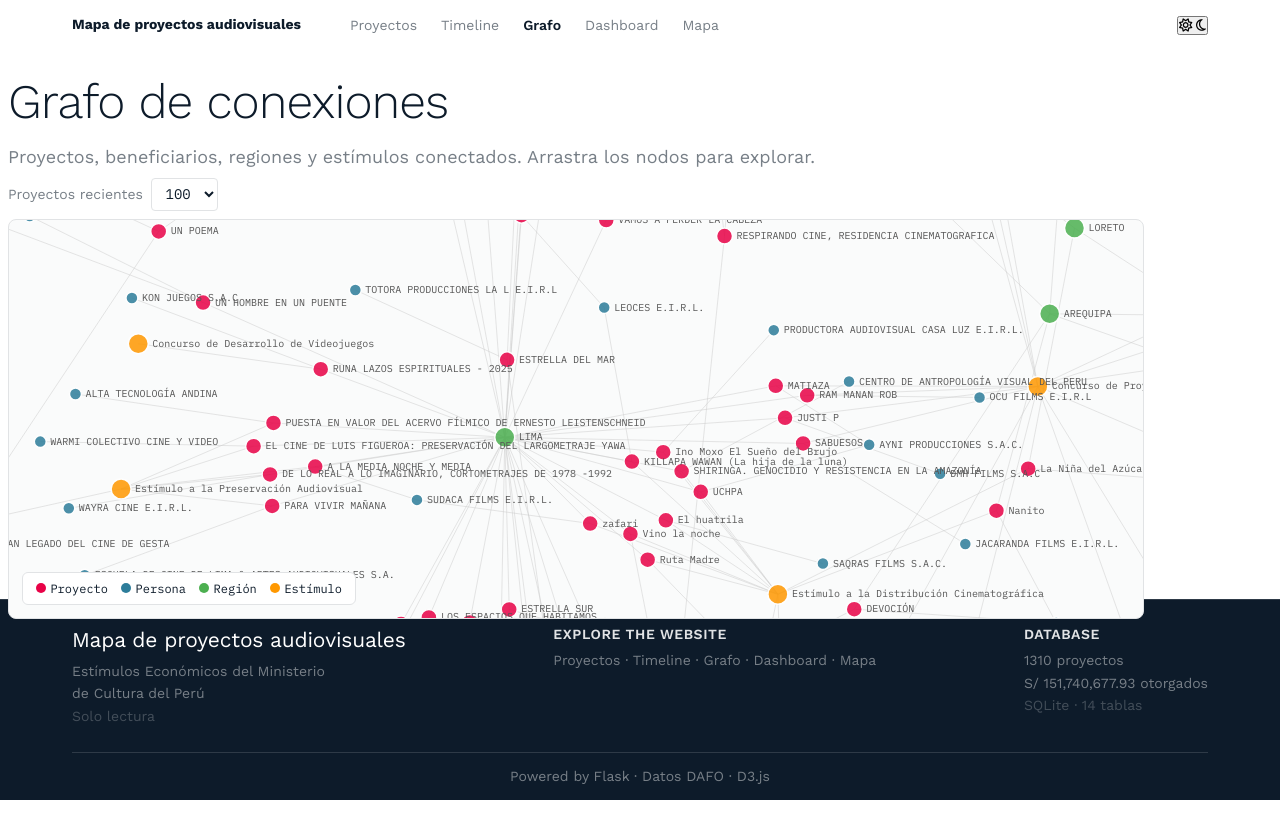
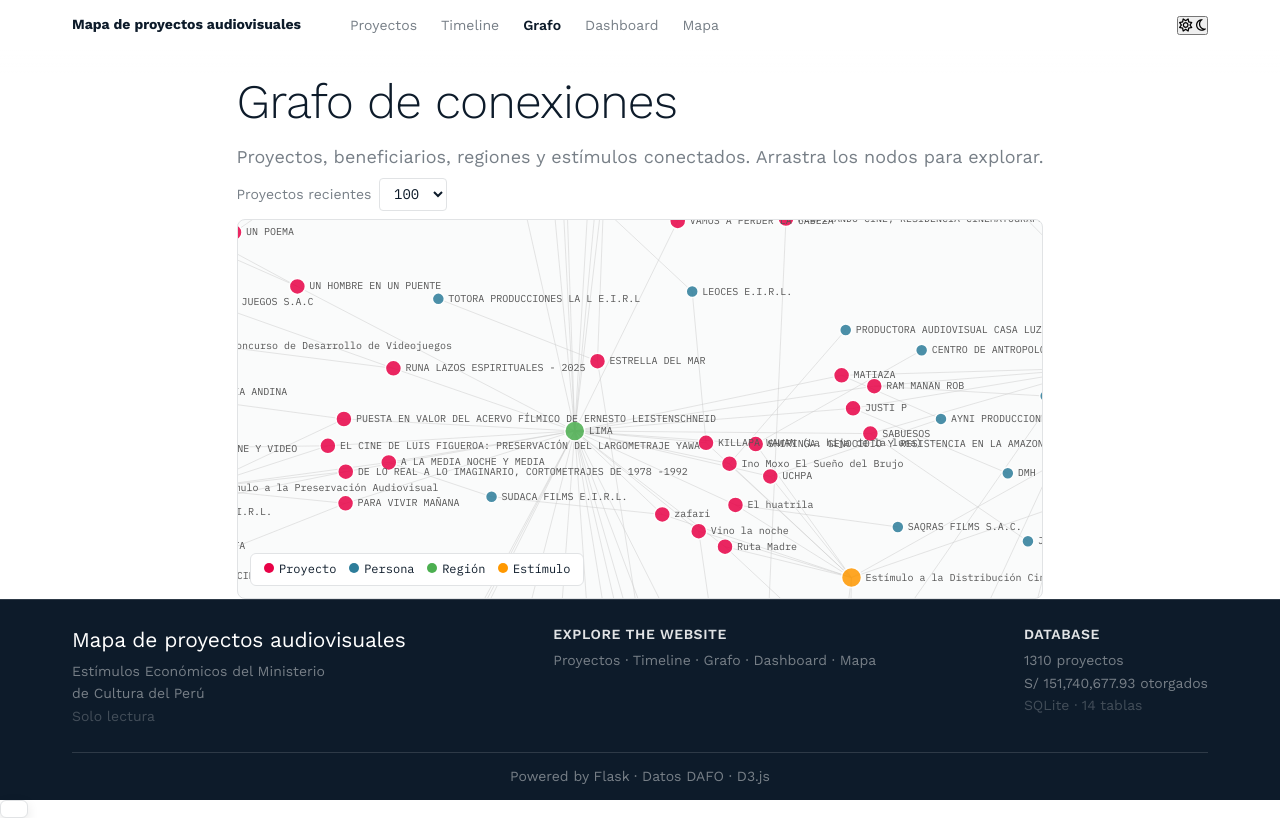
Before and after one commit to efrainbs/analisis-concursos-dafo, a Flask app: page /graph in a window 1280 px wide. Run offline with Flask 3, Linux system fonts and the light colour scheme; data comes from the database, SQL or seed files in the repository.

Commit message:
Graph: move footer inside page-wrap for reliable flex height

```diff
--- a/templates/graph.html
+++ b/templates/graph.html
@@ -31,7 +31,7 @@
   --footer-bg: #0E1D2E; --footer-border: #1D2A38;
 }
 * { margin: 0; padding: 0; box-sizing: border-box; }
-body { display: flex; flex-direction: column; font-family: var(--body-font); background: var(--neutral-0); color: var(--neutral-100); -webkit-font-smoothing: antialiased; font-size: 100%; font-weight: 400; line-height: 1.5; overflow-x: hidden; }
+body { font-family: var(--body-font); background: var(--neutral-0); color: var(--neutral-100); -webkit-font-smoothing: antialiased; font-size: 100%; font-weight: 400; line-height: 1.5; overflow-x: hidden; }
 a { color: inherit; text-decoration: none; }
 .wrap { max-width: 90vw; margin: 0 auto; padding: 0 0.5rem; }
 .c-header { position: sticky; top: 0; z-index: 100; background: var(--neutral-0); }
@@ -55,10 +55,8 @@ a { color: inherit; text-decoration: none; }
 .footer-bottom { border-top: 1px solid var(--footer-border); padding: 0.8rem 0; text-align: center; color: var(--neutral-60); font-size: 14px; }
 
 html, body { height: 100%; margin: 0; }
-body { display: flex; flex-direction: column; }
-.c-header { flex-shrink: 0; }
-.page-wrap { flex: 1; display: flex; flex-direction: column; min-height: 0; }
-.page-content { flex: 1; display: flex; flex-direction: column; min-height: 0; margin: 0; width: 100%; }
+.page-wrap { display: flex; flex-direction: column; height: calc(100vh - 50px); }
+.page-content { flex: 1; display: flex; flex-direction: column; min-height: 0; }
 .page-header { margin: 1rem 0 0.5rem 0; flex-shrink: 0; }
 .page-header h1 { font-size: 48px; font-weight: 300; letter-spacing: -0.02em; }
 .page-header p { color: var(--neutral-60); font-size: 18px; margin-top: 0.3rem; }
@@ -67,7 +65,7 @@ body { display: flex; flex-direction: column; }
 .graph-controls-bar label { font-size:14px; color:var(--neutral-60); }
 .graph-controls-bar select { border:1px solid var(--neutral-40); padding:0.35rem 0.6rem; font-size:14px; font-family:var(--mono-font); background:var(--neutral-0); color:var(--neutral-100); border-radius:4px; }
 
-.graph-container { position: relative; flex: 1; min-height: 400px; border: 1px solid var(--neutral-40); border-radius: 8px; overflow: hidden; background: var(--neutral-20); margin-bottom: 0; }
+.graph-container { position: relative; flex: 1; min-height: 0; border: 1px solid var(--neutral-40); border-radius: 8px; overflow: hidden; background: var(--neutral-20); margin-bottom: 0; }
 .graph-container svg { width: 100%; height: 100%; }
 .graph-controls { position: absolute; top: 0.8rem; right: 0.8rem; display: flex; gap: 0.4rem; z-index: 10; }
 .graph-controls button { border: 1px solid var(--neutral-40); padding: 0.35rem 0.7rem; font-size: 13px; font-family: var(--mono-font); background: var(--neutral-0); cursor: pointer; color: var(--neutral-100); border-radius: 4px; transition: all 0.15s; }
@@ -138,9 +136,7 @@ body { display: flex; flex-direction: column; }
 </div>
 
 </div> <!-- /wrap.page-content -->
-</div> <!-- /page-wrap -->
-
-<div class="footer">
+<footer class="footer">
 <div class="wrap">
     <div class="footer-grid">
         <div>
@@ -164,7 +160,9 @@ body { display: flex; flex-direction: column; }
         Powered by Flask · Datos DAFO · D3.js
     </div>
 </div>
-</div>
+</footer>
+
+</div> <!-- /page-wrap -->
 
 <div class="tooltip hidden" id="tooltip"></div>
 
```
